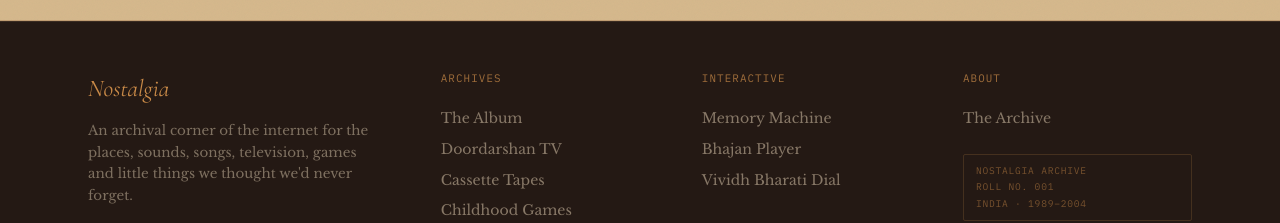
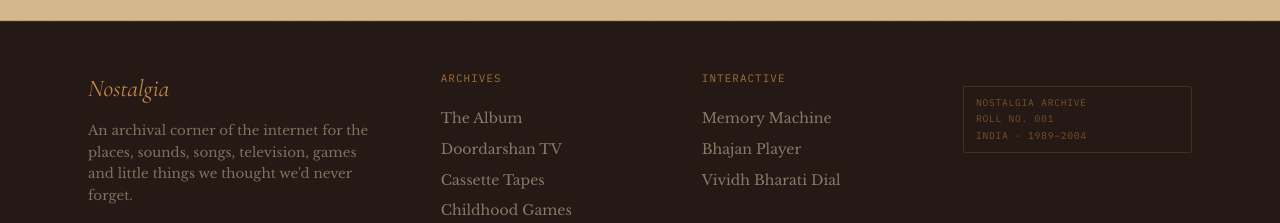
Before and after one commit to amitdubey1811/bhajan-vibes, a React (Vite) app: page / in a window 1280 px wide. Shown: the part 1045-1268 px from the top of the page. Built offline with nearby package versions, Linux system fonts and the light colour scheme; a web font is replaced by a local one.

Commit message:
remove archive section from navbar, footer, and routes

```diff
--- a/src/App.jsx
+++ b/src/App.jsx
@@ -82,14 +82,6 @@ const router = createBrowserRouter([
         ),
       },
       {
-        path: 'about',
-        element: (
-          <Suspense fallback={<Fallback />}>
-            <ComingSoon />
-          </Suspense>
-        ),
-      },
-      {
         path: '*',
         element: (
           <Suspense fallback={<Fallback />}>
--- a/src/layout/Footer.jsx
+++ b/src/layout/Footer.jsx
@@ -31,8 +31,6 @@ export default function Footer() {
         </div>
 
         <div className="footer__col">
-          <span className="footer__heading">About</span>
-          <Link to="/about" className="footer__link">The Archive</Link>
           <span className="footer__stamp">
             NOSTALGIA ARCHIVE<br />
             ROLL NO. 001<br />
--- a/src/layout/Navbar.jsx
+++ b/src/layout/Navbar.jsx
@@ -9,7 +9,6 @@ const links = [
   { to: '/bhajans', label: 'Bhajans' },
   { to: '/drawer', label: 'The Drawer' },
   { to: '/memory-machine', label: 'Memory Machine' },
-  { to: '/about', label: 'The Archive' },
 ]
 
 export default function Navbar() {
```
